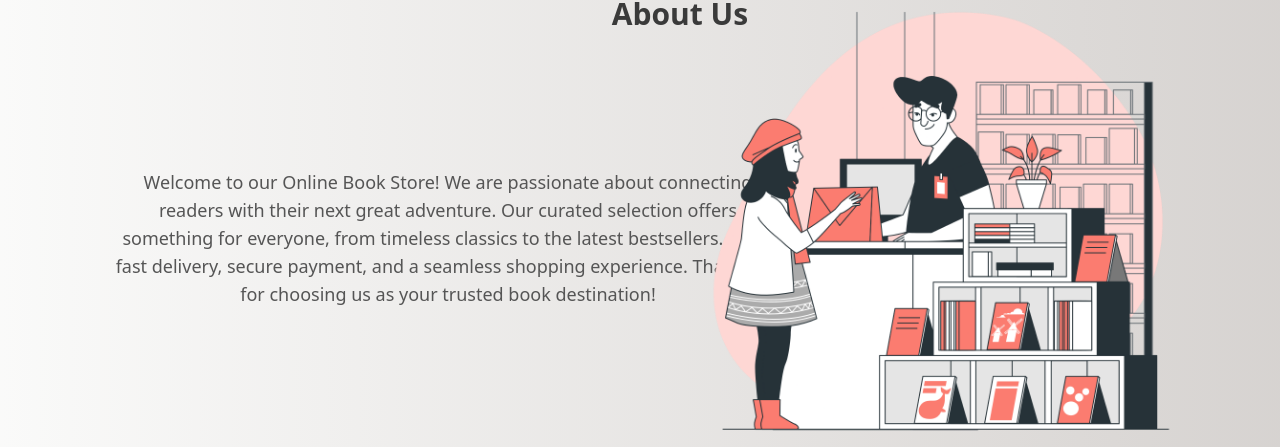
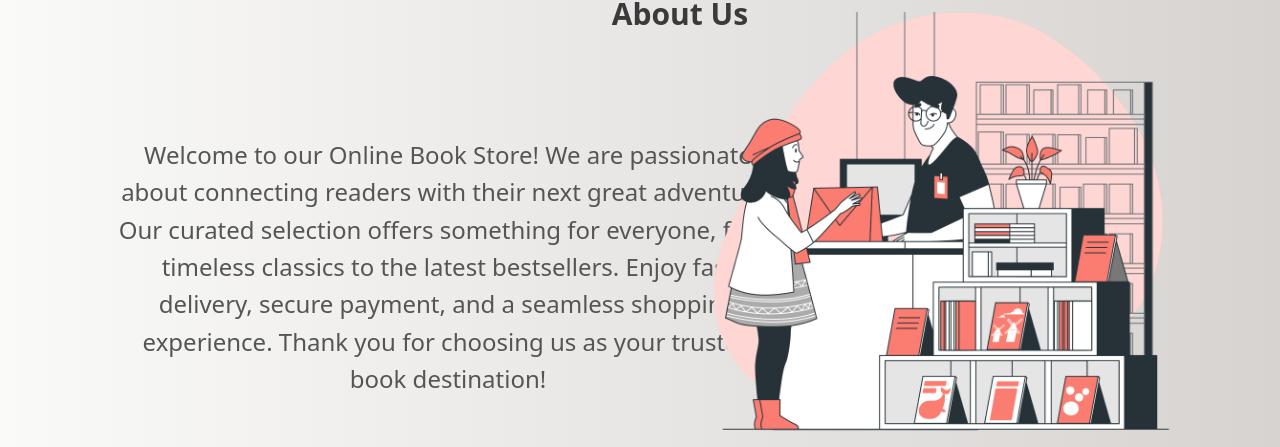
Before and after one commit to DasunNirmal/Book-Store, a React (Vite) app: page /home in a window 1280 px wide. Shown: the part 1164-1611 px from the top of the page. Built offline with nearby package versions, Linux system fonts and the light colour scheme.

Commit message:
small changes

```diff
--- a/src/pages/Home.tsx
+++ b/src/pages/Home.tsx
@@ -103,7 +103,7 @@ export const Home = () => {
                 transition={{type: "spring", stiffness: 100, delay: open ? 0 : 0.5}}
                 className='h-[500px] absolute top-[1128px] right-0 p-8 flex flex-col gap-10 justify-start items-start'>
                 <h2 className="text-3xl font-bold mb-4 text-[#3a3a3a] self-center">About Us</h2>
-                <p className="max-w-2xl text-lg text-[#555] text-center mt-20">
+                <p className="max-w-2xl text-lg text-[#555] text-center mt-12 text-[24px]">
                     Welcome to our Online Book Store! We are passionate about connecting readers with their next great
                     adventure. Our curated selection offers something for everyone, from timeless classics to the latest
                     bestsellers. Enjoy fast delivery, secure payment, and a seamless shopping experience. Thank you for
@@ -152,7 +152,7 @@ export const Home = () => {
                             <span className="font-bold text-rose-500">$14.99</span>
                             <div className="flex justify-between items-center mt-2">
                                 <div className="flex space-x-2">
-                                    <button className="px-10 py-2 cursor-pointer rounded-full bg-slate-700 text-white text-sm transition-all duration-300 hover:font-medium transform hover:scale-[1.02]">
+                                    <button className="px-10 py-2 cursor-pointer rounded-full bg-slate-700 hover:bg-slate-800 text-white text-sm transition-all duration-300 hover:font-medium transform hover:scale-[1.02]">
                                         Add to Cart
                                     </button>
                                     <button className="p-2 rounded-full cursor-pointer bg-rose-500 text-white hover:bg-rose-700 transition-all duration-300 transform hover:scale-110">
@@ -172,7 +172,7 @@ export const Home = () => {
                             <span className="font-bold text-rose-500">$10.99</span>
                             <div className="flex justify-between items-center mt-2">
                                 <div className="flex space-x-2">
-                                    <button className="px-10 py-2 cursor-pointer rounded-full bg-slate-700 text-white text-sm transition-all duration-300 hover:font-medium transform hover:scale-[1.02]">
+                                    <button className="px-10 py-2 cursor-pointer rounded-full bg-slate-700 hover:bg-slate-800 text-white text-sm transition-all duration-300 hover:font-medium transform hover:scale-[1.02]">
                                         Add to Cart
                                     </button>
                                     <button className="p-2 cursor-pointer rounded-full bg-rose-500 text-white hover:bg-rose-700 transition-all duration-300 transform hover:scale-110">
@@ -192,7 +192,7 @@ export const Home = () => {
                             <span className="font-bold text-rose-500">$11.49</span>
                             <div className="flex justify-between items-center mt-2">
                                 <div className="flex space-x-2">
-                                    <button className="px-10 py-2 cursor-pointer rounded-full bg-slate-700 text-white text-sm transition-all duration-300 hover:font-medium transform hover:scale-[1.02]">
+                                    <button className="px-10 py-2 cursor-pointer rounded-full bg-slate-700 hover:bg-slate-800 text-white text-sm transition-all duration-300 hover:font-medium transform hover:scale-[1.02]">
                                         Add to Cart
                                     </button>
                                     <button className="p-2 cursor-pointer rounded-full bg-rose-500 text-white hover:bg-rose-700 transition-all duration-300 transform hover:scale-110">
```
